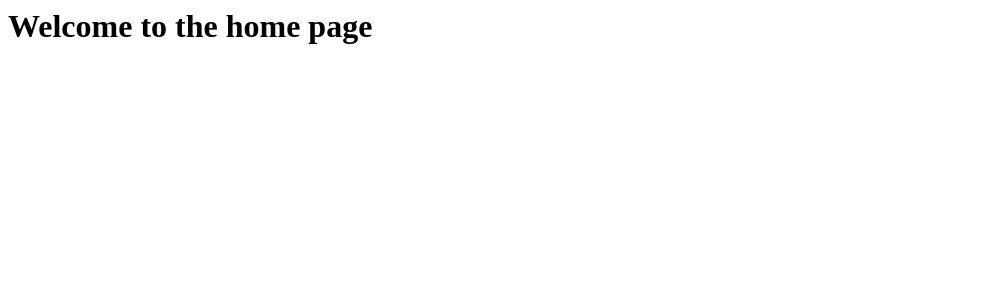
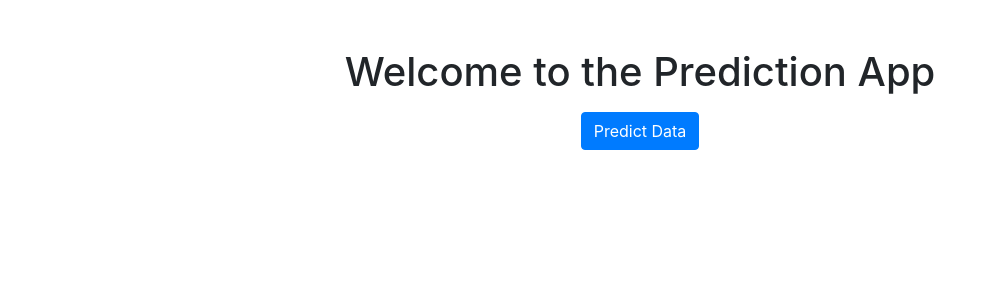
Before and after one commit to suprriyo/ML-projects, a Flask app: page / in a window 1280 px wide. Shown: the top 300 px of the page, without its empty margins (0-987 px from the left). Run offline with Flask 3, Linux system fonts and the light colour scheme; some libraries are stand-ins or nearby versions.

Commit message:
Update index.html

```diff
--- a/templates/index.html
+++ b/templates/index.html
@@ -1 +1,20 @@
-<h1>Welcome to the home page</h1>
+<!DOCTYPE html>
+<html lang="en">
+<head>
+    <meta charset="UTF-8">
+    <meta name="viewport" content="width=device-width, initial-scale=1.0">
+    <title>Index</title>
+    <link href="https://stackpath.bootstrapcdn.com/bootstrap/4.5.2/css/bootstrap.min.css" rel="stylesheet">
+</head>
+<body>
+    <div class="container">
+        <h1 class="text-center mt-5">Welcome to the Prediction App</h1>
+        <div class="text-center mt-3">
+            <a href="/predictdata" class="btn btn-primary">Predict Data</a>
+        </div>
+    </div>
+    <script src="https://code.jquery.com/jquery-3.5.1.slim.min.js"></script>
+    <script src="https://cdn.jsdelivr.net/npm/@popperjs/core@2.5.4/dist/umd/popper.min.js"></script>
+    <script src="https://stackpath.bootstrapcdn.com/bootstrap/4.5.2/js/bootstrap.min.js"></script>
+</body>
+</html>
```
